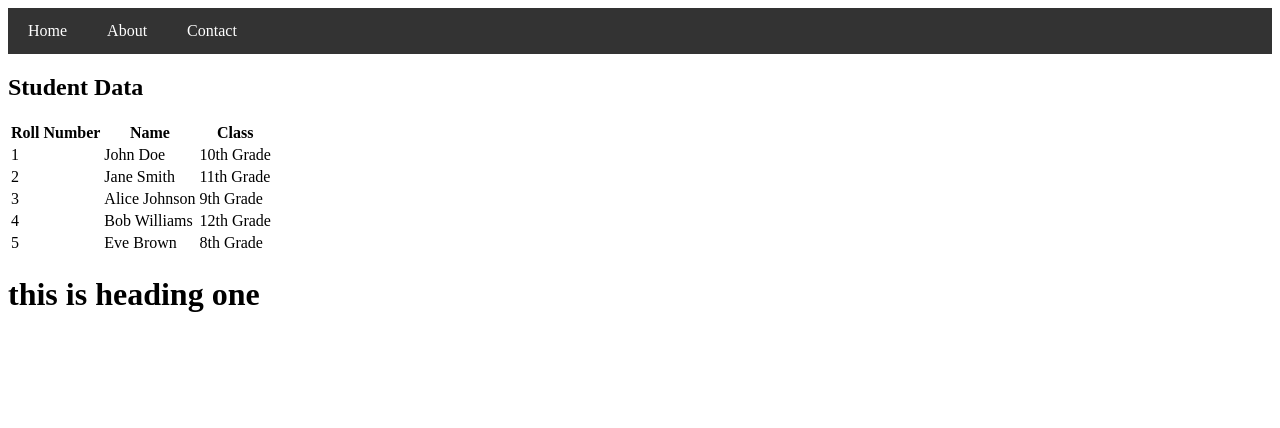
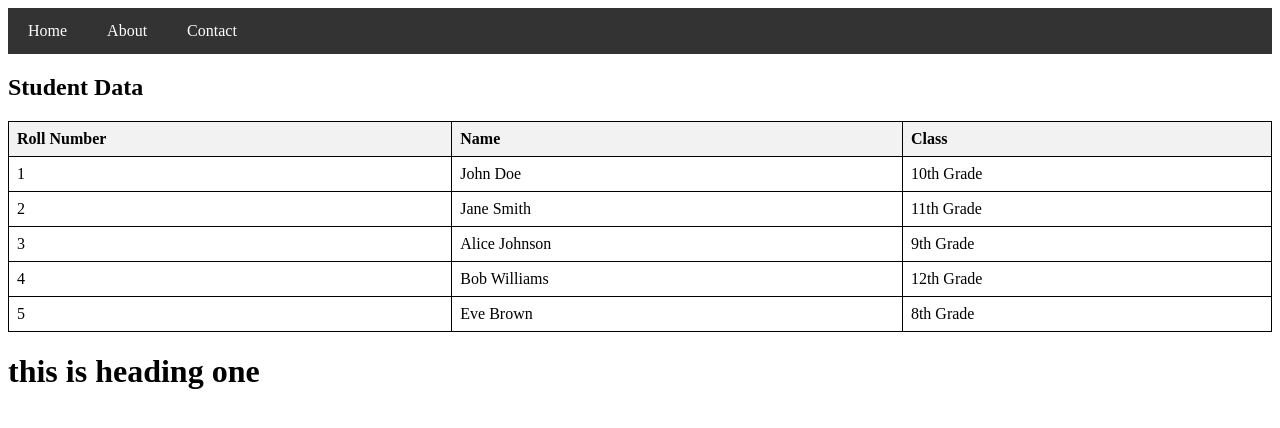
Before and after one commit to akshanshkr/testgit, a plain HTML site: page index.html in a window 1280 px wide. Drawn offline with Linux system fonts and the light colour scheme.

Commit message:
add table style

```diff
--- a/index.html
+++ b/index.html
@@ -23,6 +23,22 @@
         .navbar a:hover {
             background-color: #ddd;
             color: black;
+        }
+
+        /* table style  */
+        table {
+            width: 100%;
+            border-collapse: collapse;
+        }
+
+        th, td {
+            border: 1px solid black;
+            padding: 8px;
+            text-align: left;
+        }
+
+        th {
+            background-color: #f2f2f2;
         }
     </style>
 </head>
```
